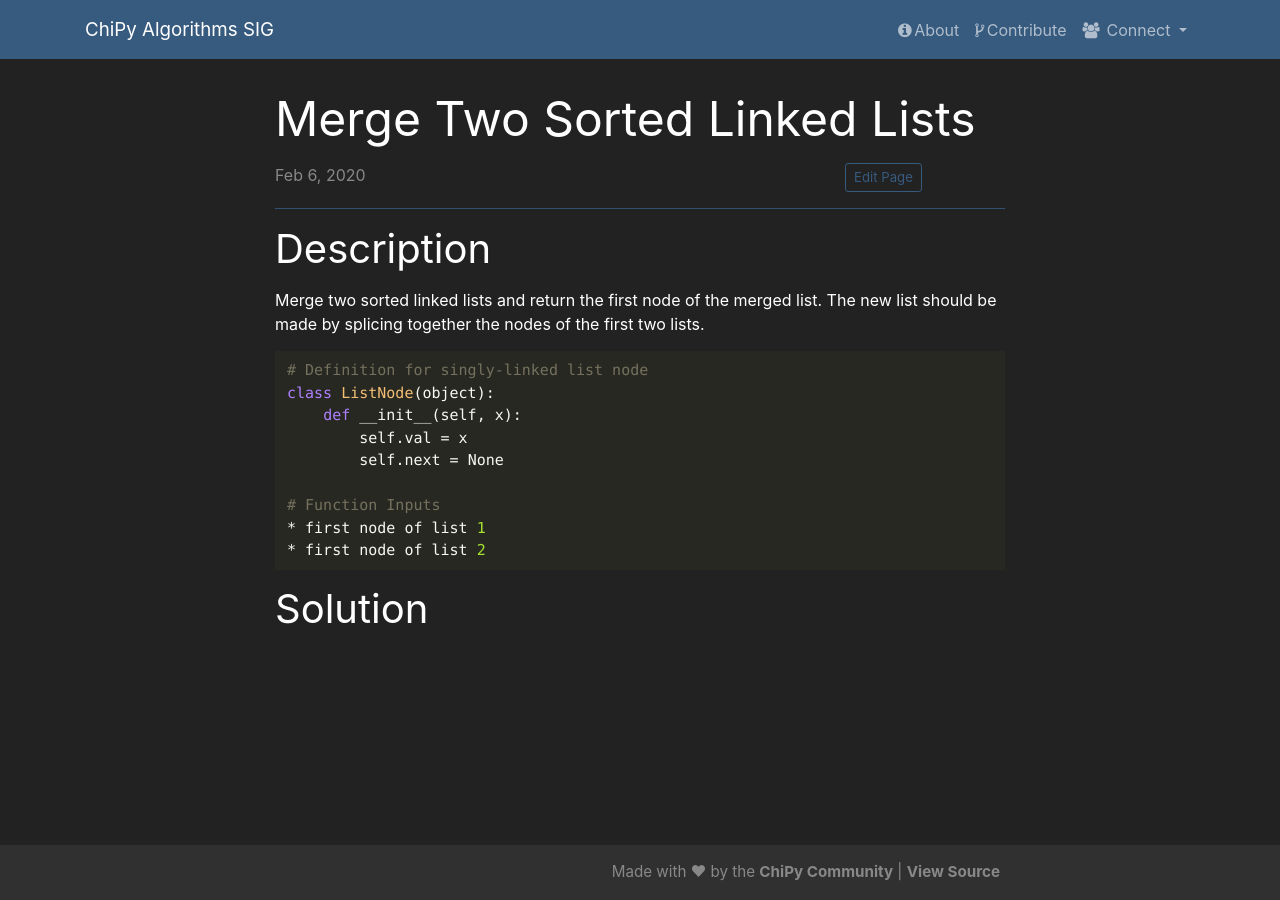
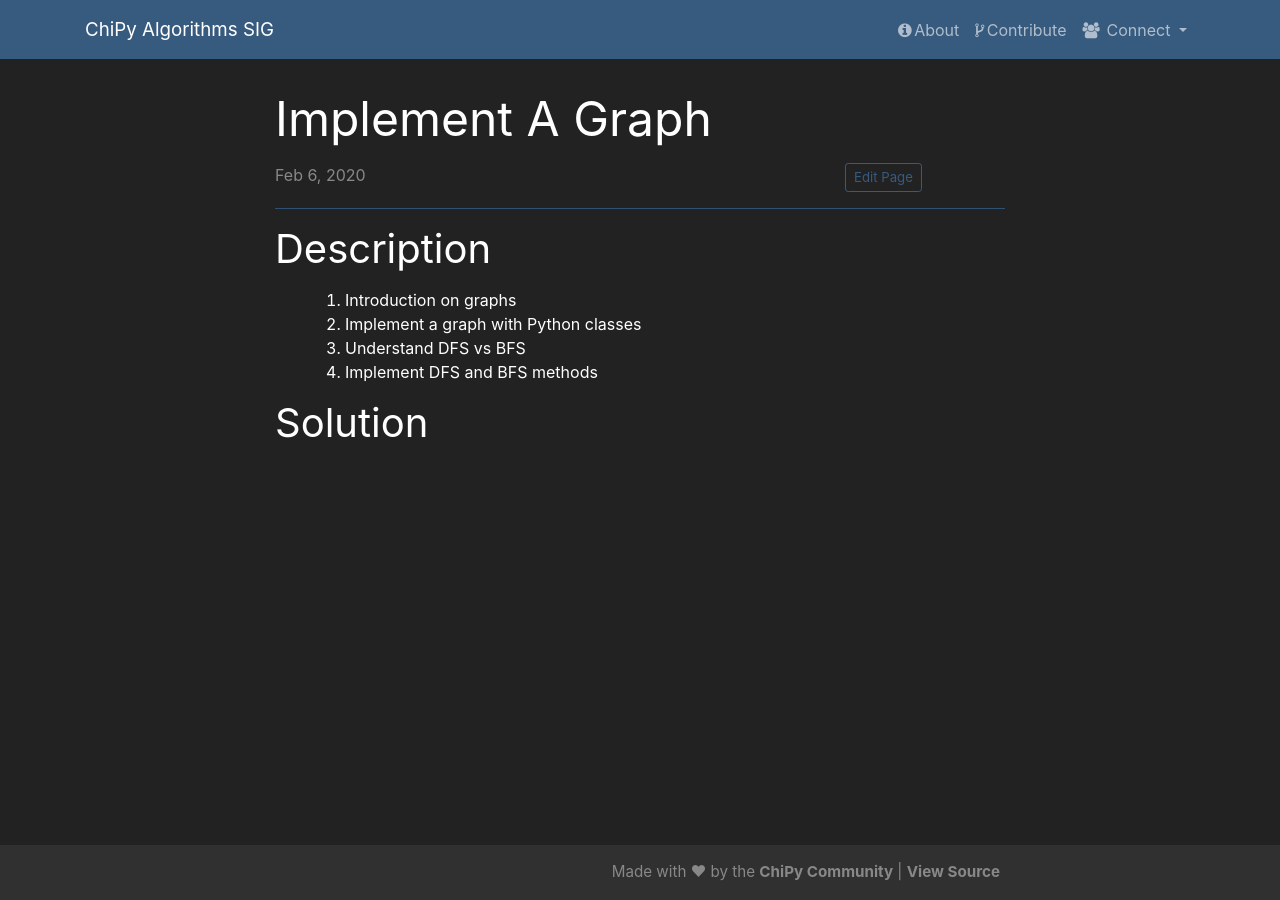
Before and after one commit to chicagopython/algosig, a Jekyll site: the page built from _posts/2020-02-06-implement-a-graph.md, in a window 1280 px wide. Built offline with Jekyll 4.4.1, drawn with Linux system fonts in a browser that asks for light colours; nearby versions of some CDN libraries; our own code applies the rules of GitHub Pages for plain Markdown files.

Commit message:
Implement a graph

````diff
--- a/_posts/2020-02-06-implement-a-graph.md
+++ b/_posts/2020-02-06-implement-a-graph.md
@@ -1,6 +1,6 @@
 ---
-title: Merge Two Sorted Linked Lists
-link: https://leetcode.com/problems/merge-two-sorted-lists/
+title: Implement A Graph
+link:
 author:
 tags:
   - sorting
@@ -9,18 +9,10 @@ tags:
 
 ## Description
 
-Merge two sorted linked lists and return the first node of the merged list. The new list should be made by splicing together the nodes of the first two lists.
+1. Introduction on graphs
+1. Implement a graph with Python classes
+1. Understand DFS vs BFS
+1. Implement DFS and BFS methods
 
-```python
-# Definition for singly-linked list node
-class ListNode(object):
-    def __init__(self, x):
-        self.val = x
-        self.next = None
-
-# Function Inputs
-* first node of list 1
-* first node of list 2
-```
 
 ## Solution
````
